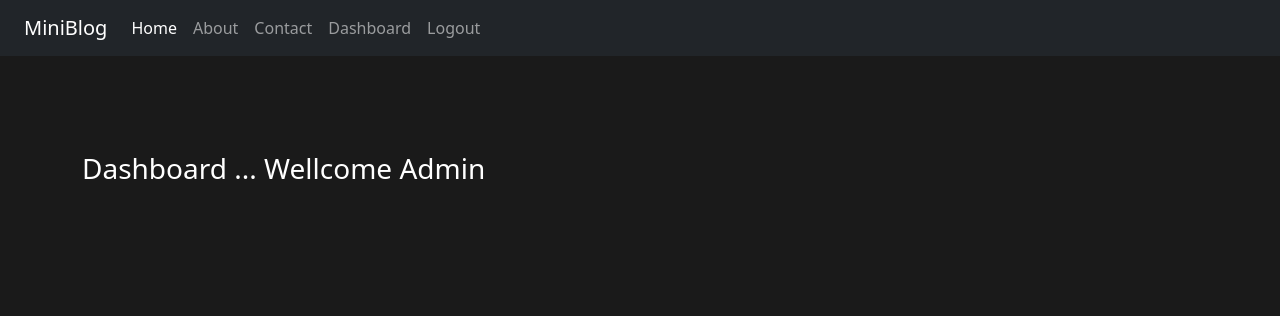
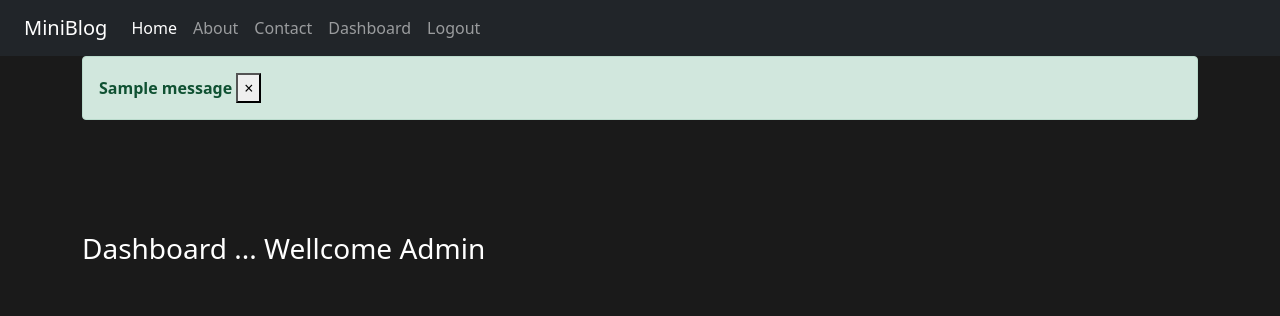
Before and after one commit to mazharul-miraz/DjangoMinimalBlog, a Django app: page /dashboard/ in a window 1280 px wide. Shown: the top 316 px of the page. Run offline with Django 3.2, Linux system fonts and the light colour scheme; a user stored in the database is signed in; one stand-in notice (Sample message) is shown; some libraries are stand-ins or nearby versions.

Commit message:
add dashboard

```diff
--- a/blog/views.py
+++ b/blog/views.py
@@ -12,7 +12,7 @@ from django.contrib.auth import authenticate, login, logout
 #home
 def home(request):
     posts = Post.objects.all()
-    return render (request,"home.html",{"posts":posts})
+    return render (request,"home.html",{"posts":post})
 
 def about(request):
     return render (request,"about.html")
@@ -21,7 +21,12 @@ def contact(request):
     return render (request,"contact.html")
 
 def dashboard(request):
-    return render (request,"dashboard.html")
+    if request.user.is_authenticated:
+        return render (request,"dashboard.html")
+    else:
+        return HttpResponseRedirect("/login//")
+
+
 
 #Login
 def user_login(request):
--- a/templates/dashboard.html
+++ b/templates/dashboard.html
@@ -1,5 +1,23 @@
 {% extends 'base.html' %}
 {% load static %}
+
+{% block msg %}
+    {% if messages %}
+    {% for message in messages %}
+    <div {% if message.tags %} class= "alert alert-{{message.tags}} alert-dismissible fade show" {% endif %}>
+     <strong>{{message}}</strong>
+     <button type="button" class="close" data-dismiss="alert" aria-label="close">
+        <span aria-hidden="true">&times;</span>
+     </button>
+    </div>
+    {% endfor %}
+    {% endif %}
+
+{% endblock msg %}
+
+
+
+
 {% block content %}
 <div class = "col-sm-10 my-5">
     <h3 class="text-white my-5">Dashboard ... Wellcome Admin</h3>
```
Also changed, not shown: db.sqlite3.
